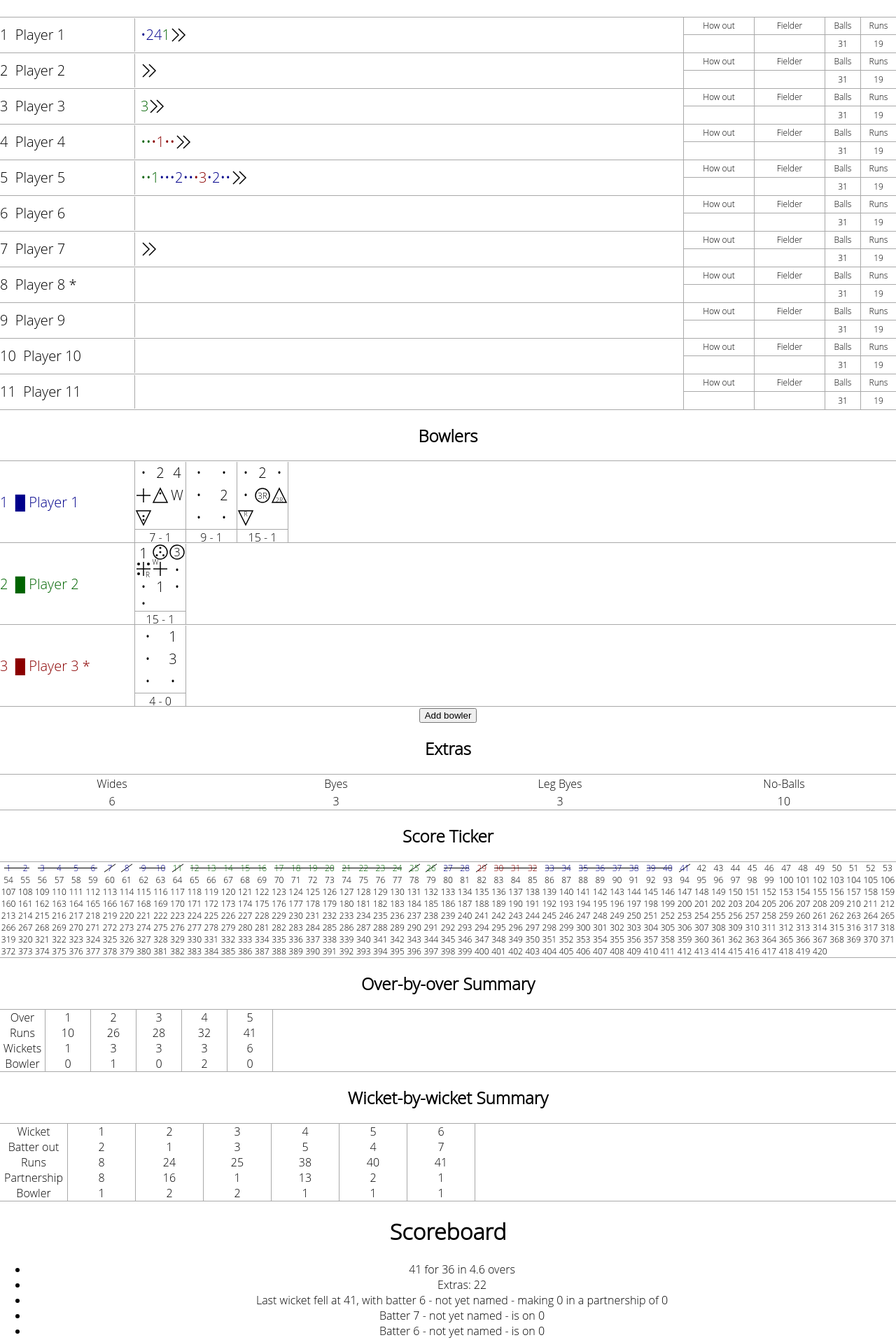
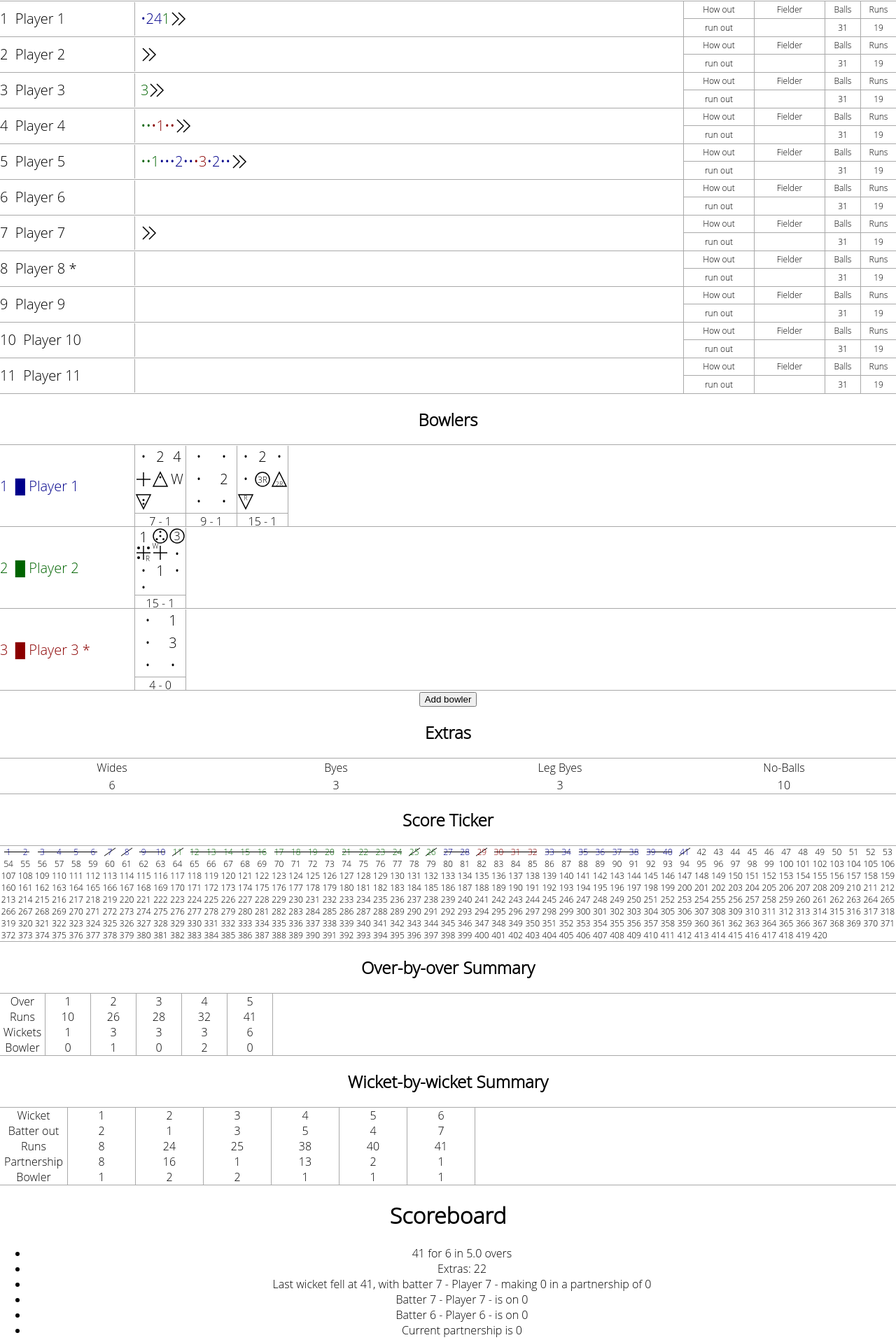
Before and after one commit to effortnottalent/cricket-scorer-app, a React (Create React App) app: page / in a window 1280 px wide. Shown: the part 597-2512 px from the top of the page at 70% size. Built offline with nearby package versions, Linux system fonts and the light colour scheme.

Commit message:
add ball now has an explainer

```diff
--- a/src/AddEvent.js
+++ b/src/AddEvent.js
@@ -1,17 +1,26 @@
-import { useState } from 'react';
+import { useContext, useState } from 'react';
 import {
     runsScoredData,
     extrasScoredData,
     wicketScoredData
 } from './eventData';
 import { fieldPositionsList } from './FieldPositions';
+import { PlayersContext } from './App';
+import {
+    formatSummary,
+    getOffStrikeBatterId,
+    getOnBowlBowlerId,
+    getOnStrikeBatterId,
+    getPlayerName
+} from './calculations.js';
 
 const defaultEvent = {
     notes: ''
 };
 
-export default function AddEvent({ onAddEvent, players }) {
+export default function AddEvent({ onAddEvent }) {
     const [ event, setEvent ] = useState({ ...defaultEvent });
+    const players = useContext(PlayersContext);
 
     return (
         <div className='addevent'>
@@ -27,8 +36,8 @@ export default function AddEvent({ onAddEvent, players }) {
                             key={index}
                             onClick={(e) => setEvent({
                                 ...event,
-                                runs: data.runs,
-                                boundary: data.boundary ?? false
+                                runs: selected ? undefined : data.runs,
+                                boundary: selected ? false : data.boundary ?? false
                             })}
                         >
                             {data.label}
@@ -44,7 +53,7 @@ export default function AddEvent({ onAddEvent, players }) {
                             key={index}
                             onClick={(e) => setEvent({
                                 ...event,
-                                extra: data.extra
+                                extra: selected ? undefined : data.extra
                             })}
                         >
                             {data.label}
@@ -54,25 +63,23 @@ export default function AddEvent({ onAddEvent, players }) {
                 <fieldset className='wicket'>
                     <legend>Wicket!</legend>
                     {wicketScoredData.map((data, index) => {
-                        const selected = data.type === event.wicket?.type;
+                        const selected = data.type === event.wicket;
                         return <button
                             className={selected ? 'selected' : ''}
                             key={index}
                             onClick={(e) => setEvent({
                                 ...event,
-                                wicket: {
-                                    type: data.type
-                                }
+                                wicket: selected ? undefined : data.type
                             })}
                         >
                             {data.label}
                         </button>
                     })}
-                </fieldset>
-                {(event.runs !== undefined ||
-                    event.wicket?.type === 'run out' ||
-                    event.wicket?.type === 'caught') &&
-                    <fieldset className='fieldPosition'>
+                    {event.wicket !== 'bowled' &&
+                        (event.runs !== undefined ||
+                        event.wicket === 'run out' ||
+                        event.wicket === 'caught') &&
+                        <>
                             <label htmlFor='fieldPositionId'>Field position</label>
                             <select
                                 name='fieldPositionId'
@@ -89,8 +96,33 @@ export default function AddEvent({ onAddEvent, players }) {
                                     >{fp.label}</option>)
                                 )}
                             </select>
+                        </>
+                    }
+                    {(event.wicket === 'run out' &&
+                        <>
+                            <label htmlFor='batterOutId'>Batter Out</label>
+                            <select
+                                name='batterOutId'
+                                id='batterOutId'
+                                onChange={(e) => setEvent({
+                                    ...event,
+                                    batterOutId: e.target.value
+                                })}
+                            >
+                                {[getOnStrikeBatterId(), getOffStrikeBatterId()]
+                                    .map((batterId, index) =>
+                                        (<option
+                                            key={index}
+                                            value={batterId}
+                                        >
+                                            {getPlayerName(players, batterId, 'batter')}
+                                        </option>)
+                                )}
+                            </select>
+                        </>
+
+                    )}
                 </fieldset>
-                    }
             </div>
             <fieldset className='notes'>
                 <label htmlFor='notes'>notes</label>
@@ -138,11 +170,25 @@ export default function AddEvent({ onAddEvent, players }) {
                     </>
                 )}
             </fieldset>
+            {  !(event.runs === undefined &&
+                event.wicket === undefined &&
+                event.notes === '' &&
+                event.extras === undefined) &&
+
+                <fieldset className='confirm-ball'>
+                    <p>Batter {getOnStrikeBatterId() + 1} - {getPlayerName(players,
+                            getOnStrikeBatterId(), 'batter')} - on strike, facing
+                        bowler {getOnBowlBowlerId() + 1} - {getPlayerName(players,
+                            getOnBowlBowlerId(), 'bowler')}</p>
+                    <p>{formatSummary(event)}</p>
+                    <legend>Confirm ball</legend>
                     <button onClick={() => {
                         onAddEvent(event);
                         setEvent({ ...defaultEvent });
                     } }>Confirm</button>
                     <button onClick={() => setEvent({ ...defaultEvent })}>Clear</button>
+                </fieldset>
+            }
         </div>
     );
 }
--- a/src/App.js
+++ b/src/App.js
@@ -12,121 +12,7 @@ import BallByBall from './BallByBall.js';
 import AddEvent from './AddEvent.js';
 import Scorebook from './Scorebook.js';
 
-const initialEvents = [{
-  runs: 0,
-}, {
-  runs: 2,
-  fieldPositionId: 19,
-}, {
-  runs: 4,
-  fieldPositionId: 26,
-  boundary: true,
-  notes: 'outrageous shot'
-}, {
-  runs: 0,
-  extra: 'wide',
-  notes: 'sunday rules umpire?'
-}, {
-  runs: 1,
-  fieldPositionId: 3,
-  extra: 'bye'
-}, {
-  wicket: 'caught',
-  fieldPositionId: 1,
-}, {
-  runs: 2,
-  extra: 'leg bye',
-  fieldPositionId: 11,
-}, {
-  overCalled: true
-}, {
-  runs: 1,
-  fieldPositionId: 21
-}, {
-  runs: 4,
-  fieldPositionId: 14,
-  extra: 'no-ball'
-}, {
-  runs: 3,
-  fieldPositionId: 11,
-  extra: 'hit no-ball'
-}, {
-  extra: 'wide',
-  runs: 3,
-  wicket: 'run out',
-  fieldPositionId: 3
-}, {
-  extra: 'wide',
-  wicket: 'stumped'
-}, {
-  runs: 0
-}, {
-  runs: 0
-}, {
-  runs: 1,
-  fieldPositionId: 11,
-}, {
-  runs: 0
-}, {
-  runs: 0
-}, {
-  overCalled: true
-}, {
-  runs: 0
-}, {
-  runs: 0
-}, {
-  runs: 0
-}, {
-  runs: 2,
-  fieldPositionId: 10,
-}, {
-  runs: 0
-}, {
-  runs: 0
-}, {
-  overCalled: true,
-  newBowlerId: 2
-}, {
-  runs: 0
-}, {
-  runs: 1
-}, {
-  runs: 0
-}, {
-  runs: 3
-}, {
-  runs: 0
-}, {
-  runs: 0
-}, {
-  overCalled: true
-}, {
-  runs: 0
-}, {
-  runs: 2
-}, {
-  runs: 0
-}, {
-  runs: 0
-}, {
-  extra: 'no-ball',
-  runs: 3,
-  wicket: 'run out',
-  fieldPositionId: 3,
-}, {
-  extra: 'bye',
-  runs: 2,
-  wicket: 'run out',
-  fieldPositionId: 4,
-},  {
-  extra: 'leg bye',
-  runs: 1,
-  wicket: 'run out',
-  fieldPositionId: 8,
-}, {
-  overCalled: true
-}];
+import { initialEvents } from './stubEventData.js';
 
 const initialPlayers = [
   ...[...Array(11)].map((_, i) => ({ id: i, type: 'batter'})),
--- a/src/BallByBall.js
+++ b/src/BallByBall.js
@@ -5,9 +5,9 @@ import {
     calculateWickets,
     enrichEvents,
     groupEventsByOver,
-    calculateRunsIncludingExtras
-} from './scoreCalculations.js';
-import { fieldPositionsList } from './FieldPositions.js';
+    calculateRunsIncludingExtras,
+    formatSummary
+} from './calculations.js';
 import {
     EventsContext,
     PlayersContext
@@ -68,37 +68,3 @@ export default function BallByBall() {
         </div>
     );
 }
-
-export function formatLongSummary(event, players) {
-    return 'Ball ' + (event.over + 1) + '.' + event.ball + ': ' +
-        'Batter ' + (players.filter(player => player.type === 'batter')
-            [event.onStrikeBatterId]?.name ??
-            'Player ' + (event.onStrikeBatterId + 1)) + ' facing bowler ' +
-        (players.filter(player => player.type === 'bowler')
-            [event.onBowlBowlerId]?.name ?? 'Player ' +
-        (event.onBowlBowlerId + 1)) + ', ' + formatSummary(event, players);
-}
-
-function formatSummary(event, players) {
-    let wicketDetail = event.wicket?.type;
-    if(!['bowled', 'stumped', 'lbw', 'retired'].includes(wicketDetail)) {
-        if(event.fieldPositionId === 1) {
-            wicketDetail += ' & bowled';
-        } else if(event.fieldPositionId === 2) {
-            wicketDetail += ' behind';
-        }
-    }
-    const batterOut = (event.wicket?.batterOutId ?? event.onStrikeBatterId);
-    const wicketSummary = event.wicket ? (batterOut !== event.onStrikeBatterId ?
-        'batter ' + (players.filter(
-            player => player.type === 'batter')[batterOut]?.name ??
-        'Player ' + (batterOut + 1)) + ' ' : '') + wicketDetail : '';
-    const runsSummary = event.runs ? 'went to ' +
-        fieldPositionsList[event.fieldPositionId ?? 0].label + ', ran '
-        + event.runs : '';
-    const summary = [ event.extra, runsSummary, wicketSummary, event.notes ]
-        .filter(i => (i ?? '') !== '')
-        .join(', ');
-    if(summary === '') return 'dot ball';
-    return summary;
-}
--- a/src/Scoreboard.js
+++ b/src/Scoreboard.js
@@ -1,38 +1,80 @@
 import {
-    calculateScore,
+    useContext
+} from 'react';
+import {
+    enrichEvents,
     getOnBowlBowlerId,
-    getOnStrikeBatterId
-} from './scoreCalculations.js';
+    getOnStrikeBatterId,
+    calculateRunsIncludingExtras,
+    getOverNumberValue,
+    calculateExtrasTotal,
+    calculateWickets,
+    calculateRunsNotIncludingExtras,
+    calculatePartnershipAtWicket,
+    getPlayerName
+} from './calculations.js';
+import {
+    EventsContext,
+    PlayersContext
+} from './App.js';
 
-export default function Scoreboard({ events, players }) {
-    const score = calculateScore(events);
+export default function Scoreboard() {
+    const events = enrichEvents(useContext(EventsContext));
+    const players = useContext(PlayersContext);
+
+    const runs = calculateRunsIncludingExtras(events);
+    const wickets = calculateWickets(events);
+    const lastEvent = events[events.length - 1];
+    const overs = getOverNumberValue(events);
+    const extras = calculateExtrasTotal(events);
+    const batter1 = {
+        id: lastEvent.onStrikeBatterId,
+        runs: calculateRunsNotIncludingExtras(events.filter(event =>
+                event.onStrikeBatterId === lastEvent.onStrikeBatterId))
+    };
+    const batter2 = {
+        id: lastEvent.offStrikeBatterId,
+        runs: calculateRunsNotIncludingExtras(events.filter(event =>
+                event.onStrikeBatterId === lastEvent.offStrikeBatterId))
+    };
+    const wicketEvents = events.filter(event =>
+        event.wicket);
+    const lastWicketEvent = wicketEvents[wicketEvents.length - 1];
+    const lastWicketBatterId = lastWicketEvent.batterOut ??
+        lastWicketEvent.onStrikeBatterId;
+    const lastWicketRuns = calculateRunsIncludingExtras(events
+        .filter(event => event.id <= lastWicketEvent.id));
+    const lastWicketBatterRuns = calculateRunsNotIncludingExtras(events
+        .filter(event => event.onStrikeBatterId === lastWicketBatterId));
+    const partnership = calculatePartnershipAtWicket(events, calculateWickets(events));
+    const lastWicket = {
+        runs: lastWicketRuns,
+        batterId: lastWicketBatterId,
+        batterRuns: lastWicketBatterRuns,
+        partnership: partnership
+    };
+
     return (
         <div className='scoreboard'>
             <h1>Scoreboard</h1>
             <ul>
-                <li>{score.runs} for {score.wickets} in {score.overs} overs</li>
-                <li>Extras: {score.extras}</li>
-                {score.lastWicket && (<li>Last wicket fell at&nbsp;
-                    {score.lastWicket.runs}, with batter&nbsp;
-                    {score.lastWicket.batterId}  - {players.find(player =>
-                    player.id === score.lastWicket.batterId &&
-                    player.type === 'batter')?.name ?? 'not yet named'} - making&nbsp;
-                    {score.lastWicket.batterRuns} in a partnership of&nbsp;
-                    {score.lastWicket.partnership}</li>)}
-                <li>Batter {score.batter1.id + 1} - {players.find(player =>
-                    player.id === score.batter1.id &&
-                    player.type === 'batter')?.name ?? 'not yet named'} - is on {score.batter1.runs}</li>
-                <li>Batter {score.batter2.id + 1} - {players.find(player =>
-                    player.id === score.batter2.id &&
-                    player.type === 'batter')?.name ?? 'not yet named'} -  is on {score.batter2.runs}</li>
-                <li>Current partnership is {score.runs - (score.lastWicket ?
-                    score.lastWicket.runs : 0)}</li>
-                <li>Batter {getOnStrikeBatterId()} - {players.find(player =>
-                    player.id === getOnStrikeBatterId() &&
-                    player.type === 'batter')?.name ?? 'not yet named'} on strike, facing bowler&nbsp;
-                    {getOnBowlBowlerId() + 1} - {players.find(player =>
-                    player.id === getOnBowlBowlerId() &&
-                    player.type === 'bowler')?.name ?? 'not yet named'}</li>
+                <li>{runs} for {wickets} in {overs} overs</li>
+                <li>Extras: {extras}</li>
+                {lastWicket && (<li>Last wicket fell at&nbsp;
+                    {lastWicket.runs}, with batter {lastWicket.batterId + 1}
+                    &nbsp;- {getPlayerName(players, lastWicket.batterId, 'batter')}
+                    &nbsp;- making {lastWicket.batterRuns} in a partnership of&nbsp;
+                    {lastWicket.partnership}</li>)}
+                <li>Batter {batter1.id + 1} - {getPlayerName(players,
+                        batter1.id, 'batter')} - is on {batter1.runs}</li>
+                <li>Batter {batter2.id + 1} - {getPlayerName(players,
+                        batter2.id, 'batter')} -  is on {batter2.runs}</li>
+                <li>Current partnership is {runs - (lastWicket ?
+                    lastWicket.runs : 0)}</li>
+                <li>Batter {getOnStrikeBatterId() + 1} - {getPlayerName(players,
+                        getOnStrikeBatterId(), 'batter')} - on strike, facing
+                    bowler {getOnBowlBowlerId() + 1} - {getPlayerName(players,
+                        getOnBowlBowlerId(), 'bowler')}</li>
             </ul>
         </div>
     );
--- a/src/Scorebook.js
+++ b/src/Scorebook.js
@@ -12,10 +12,10 @@ import {
     calculateRunsNotIncludingExtras,
     calculateBallsFaced,
     groupEventsByOver,
-    calculateCumulativeOverSummaries
-} from './scoreCalculations.js';
-import { enrichEvents } from './scoreCalculations.js';
-import { formatLongSummary } from './BallByBall.js';
+    calculateCumulativeOverSummaries,
+    formatLongSummary
+} from './calculations.js';
+import { enrichEvents } from './calculations.js';
 import {
     EventsContext,
     PlayersContext
@@ -261,7 +261,7 @@ function BatterSummary() {
             <div className='batter-wicket'>
                 <div className='batter-wicket-label'>How out</div>
                 <div className='batter-wicket-value'>
-                    {events[events.length - 1]?.wicket?.type ?? ''}
+                    {events[events.length - 1]?.wicket ?? ''}
                 </div>
             </div>
             <div className='batter-fielder'>
@@ -511,7 +511,7 @@ const NoBallGlyph = ({runs, isHit, isRunOut}) => (
                     />
                 )}
         </svg>
-        {isHit &&
+        {isHit && !isRunOut &&
         <span className='run hit-no-ball'>
             {runs}
         </span>
@@ -541,6 +541,13 @@ export function BallLogEntry({event, overLength, isBatter}) {
                     runs={event.runs ?? 0}
                     isRunOut={true}
                     isHit={false}
+                />;
+            } else if(event.extra === 'hit no-ball' &&
+                    event.wicket === 'run out') {
+                glyph = <NoBallGlyph
+                    runs={event.runs ?? 0}
+                    isRunOut={true}
+                    isHit={true}
                 />;
             } else if(event.extra === 'bye' &&
                     event.wicket === 'run out') {
--- a/src/scoreCalculations.js
+++ b/src/calculations.js
@@ -1,23 +1,40 @@
+import { fieldPositionsList } from './FieldPositions.js';
 
 let onStrikeBatterId = 0;
+let offStrikeBatterId = 1;
 let onBowlBowlerId = 0;
+let overCalled = false;
 
 export function getOnStrikeBatterId() {
     return onStrikeBatterId;
+}
+
+export function getOffStrikeBatterId() {
+    return offStrikeBatterId;
 }
 
 export function getOnBowlBowlerId() {
     return onBowlBowlerId;
 }
 
+export function isOverCalled() {
+    return overCalled;
+}
+
+export const getPlayerName = (players, id, type) =>
+    players.filter(player => player.type === type)
+        [id]?.name ?? 'Player ' + (id + 1);
+
 export function enrichEvents(events) {
     onStrikeBatterId = 0;
     onBowlBowlerId = 0;
-    let offStrikeBatterId = 1;
+    overCalled = false;
+    offStrikeBatterId = 1;
     let offBowlBowlerId = 1;
     let ball = 0;
     let over = 0;
     let id = 0;
+
     return events.map(event => {
 
         const enrichedEvent = {
@@ -29,6 +46,8 @@ export function enrichEvents(events) {
             ball,
             id: id++,
         };
+
+        overCalled = event.overCalled ?? false;
 
         if(event.wicket) {
             const nextBatterId = event.wicket.nextBatterId ??
@@ -111,7 +130,7 @@ export const calculateBallsFaced = (events) =>
 
 export const calculateWickets = (events) =>
     events.reduce((acc, event) => acc +=
-        (event.wicket && event.wicket?.type !== 'retired') ?
+        (event.wicket && event.wicket !== 'retired') ?
             1 : 0, 0);
 
 export const calculateBowlerWickets = (events) =>
@@ -128,9 +147,9 @@ export function calculatePartnershipAtWicket(events, wicket) {
 }
 
 export function getOverNumberValue(events) {
-    const enrichedEvents = enrichEvents(events);
-    const lastEvent = enrichedEvents[enrichedEvents.length - 1];
-    return lastEvent.over + '.' + (lastEvent.ball + 1);
+    const lastEvent = events[events.length - 1];
+    return (lastEvent.over + (isOverCalled ? 1 : 0)) + '.' +
+        (isOverCalled ? 0 : (lastEvent.ball + 1));
 }
 
 export const groupEventsByOver = (events) => events.reduce((acc, event) => {
@@ -152,48 +171,30 @@ export function calculateCumulativeOverSummaries(events) {
     );
 }
 
-export function calculateScore(events) {
+export function formatLongSummary(event, players) {
+    return 'Ball ' + (event.over + 1) + '.' + event.ball + ': ' +
+        'batter ' + getPlayerName(players, event.onStrikeBatterId, 'batter') +
+        ' facing bowler ' + getPlayerName(players, event.onStrikeBatterId, 'bowler') +
+        ', ' + formatSummary(event, players);
+}
 
-    const enrichedEvents = enrichEvents(events);
-    const runs = calculateRunsIncludingExtras(enrichedEvents);
-    const wickets = enrichedEvents.filter(event =>
-        event.wicket !== 'retired').length;
-    const lastEvent = enrichedEvents[enrichedEvents.length - 1];
-    const overs = getOverNumberValue(events);
-    const extras = calculateExtrasTotal(events);
-    const batter1 = {
-        id: lastEvent.onStrikeBatterId,
-        runs: calculateRunsNotIncludingExtras(enrichedEvents.filter(event =>
-                event.onStrikeBatterId === lastEvent.onStrikeBatterId))
-    };
-    const batter2 = {
-        id: lastEvent.offStrikeBatterId,
-        runs: calculateRunsNotIncludingExtras(enrichedEvents.filter(event =>
-                event.onStrikeBatterId === lastEvent.offStrikeBatterId))
-    };
-    const wicketEvents = enrichedEvents.filter(event =>
-        event.wicket);
-    const lastWicketEvent = wicketEvents[wicketEvents.length - 1];
-    const lastWicketBatterId = lastWicketEvent.batterOut ??
-        lastWicketEvent.onStrikeBatterId;
-    const lastWicketRuns = calculateRunsIncludingExtras(enrichedEvents
-        .filter(event => event.id <= lastWicketEvent.id));
-    const lastWicketBatterRuns = calculateRunsNotIncludingExtras(enrichedEvents
-        .filter(event => event.onStrikeBatterId === lastWicketBatterId));
-    const partnership = calculatePartnershipAtWicket(events, calculateWickets(events));
-    const lastWicket = {
-        runs: lastWicketRuns,
-        batterId: lastWicketBatterId,
-        batterRuns: lastWicketBatterRuns,
-        partnership: partnership
-    };
-    return {
-        runs,
-        wickets,
-        overs,
-        extras,
-        batter1,
-        batter2,
-        lastWicket,
+export function formatSummary(event, players) {
+    let wicketDetail = event.wicket;
+    if(!['bowled', 'stumped', 'lbw', 'retired'].includes(wicketDetail)) {
+        if(event.fieldPositionId === 1) {
+            wicketDetail += ' & bowled';
+        } else if(event.fieldPositionId === 2) {
+            wicketDetail += ' behind';
+        }
     }
+    const batterOut = (event.batterOutId ?? event.onStrikeBatterId);
+    const wicketSummary = event.wicket ? (batterOut !== event.onStrikeBatterId ?
+        'batter ' + getPlayerName(players, event.onStrikeBatterId, 'batter')
+        + ' ' : '') + wicketDetail : '';
+    const runsSummary = 'went to ' +
+        fieldPositionsList[event.fieldPositionId ?? 0].label + (event.runs ?
+            ', ' + (event.boundary ? ' hit a ' : ' ran ') + event.runs : ', dot ball');
+    return [ event.extra, runsSummary, wicketSummary, event.notes ]
+        .filter(i => (i ?? '') !== '')
+        .join(', ');
 }
--- /dev/null
+++ b/src/stubEventData.js
@@ -0,0 +1,116 @@
+
+export const initialEvents = [{
+    runs: 0,
+  }, {
+    runs: 2,
+    fieldPositionId: 19,
+  }, {
+    runs: 4,
+    fieldPositionId: 26,
+    boundary: true,
+    notes: 'outrageous shot'
+  }, {
+    runs: 0,
+    extra: 'wide',
+    notes: 'sunday rules umpire?'
+  }, {
+    runs: 1,
+    fieldPositionId: 3,
+    extra: 'bye'
+  }, {
+    wicket: 'caught',
+    fieldPositionId: 1,
+  }, {
+    runs: 2,
+    extra: 'leg bye',
+    fieldPositionId: 11,
+  }, {
+    overCalled: true
+  }, {
+    runs: 1,
+    fieldPositionId: 21
+  }, {
+    runs: 4,
+    fieldPositionId: 14,
+    extra: 'no-ball'
+  }, {
+    runs: 3,
+    fieldPositionId: 11,
+    extra: 'hit no-ball'
+  }, {
+    extra: 'wide',
+    runs: 3,
+    wicket: 'run out',
+    fieldPositionId: 3
+  }, {
+    extra: 'wide',
+    wicket: 'stumped'
+  }, {
+    runs: 0
+  }, {
+    runs: 0
+  }, {
+    runs: 1,
+    fieldPositionId: 11,
+  }, {
+    runs: 0
+  }, {
+    runs: 0
+  }, {
+    overCalled: true
+  }, {
+    runs: 0
+  }, {
+    runs: 0
+  }, {
+    runs: 0
+  }, {
+    runs: 2,
+    fieldPositionId: 10,
+  }, {
+    runs: 0
+  }, {
+    runs: 0
+  }, {
+    overCalled: true,
+    newBowlerId: 2
+  }, {
+    runs: 0
+  }, {
+    runs: 1
+  }, {
+    runs: 0
+  }, {
+    runs: 3
+  }, {
+    runs: 0
+  }, {
+    runs: 0
+  }, {
+    overCalled: true
+  }, {
+    runs: 0
+  }, {
+    runs: 2
+  }, {
+    runs: 0
+  }, {
+    runs: 0
+  }, {
+    extra: 'no-ball',
+    runs: 3,
+    wicket: 'run out',
+    fieldPositionId: 3,
+  }, {
+    extra: 'bye',
+    runs: 2,
+    wicket: 'run out',
+    fieldPositionId: 4,
+  },  {
+    extra: 'leg bye',
+    runs: 1,
+    wicket: 'run out',
+    fieldPositionId: 8,
+  }, {
+    overCalled: true
+  }];
```
Lines whose indentation alone changed are shown as unchanged.
